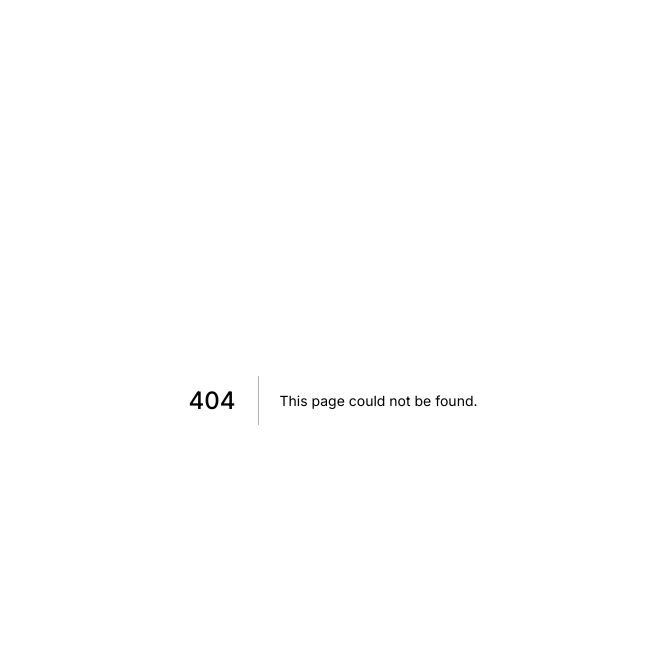
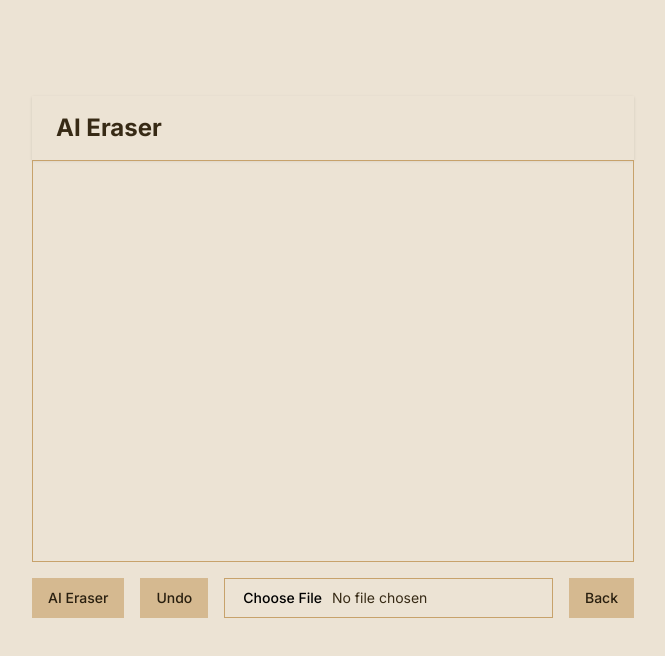
Before and after one commit to mding022/millerding.com, a Next.js app: page /aieraser in a window 1280 px wide. Before the commit this address had no page. Shown: the top 656 px of the page, without its empty margins (307-972 px from the left). Built offline with nearby package versions, Linux system fonts and the light colour scheme.

Commit message:
new features

```diff
--- /dev/null
+++ b/app/aieraser/layout.jsx
@@ -0,0 +1,33 @@
+// This is the root layout component for your Next.js app.
+// Learn more: https://nextjs.org/docs/app/building-your-application/routing/pages-and-layouts#root-layout-required
+import { Inter } from 'next/font/google'
+import { cn } from '@/lib/utils'
+import '../globals.css'
+
+const fontHeading = Inter({
+    subsets: ['latin'],
+    display: 'swap',
+    variable: '--font-heading',
+})
+
+const fontBody = Inter({
+    subsets: ['latin'],
+    display: 'swap',
+    variable: '--font-body',
+})
+
+export default function Layout({ children }) {
+    return (
+        <html lang="en">
+            <body
+                className={cn(
+                    'antialiased',
+                    fontHeading.variable,
+                    fontBody.variable
+                )}
+            >
+                {children}
+            </body>
+        </html>
+    )
+}
--- /dev/null
+++ b/app/aieraser/page.tsx
@@ -0,0 +1,9 @@
+import Component from "../../components/aieraser";
+
+export default function Home() {
+    return (
+        <main className="flex min-h-screen flex-col items-center justify-between p-24">
+            <Component />
+        </main>
+    );
+}
--- /dev/null
+++ b/components/aieraser.jsx
@@ -0,0 +1,98 @@
+
+"use client"
+
+import { useState, useRef, useEffect } from "react"
+import { Label } from "@/components/ui/label";
+import { Button } from "@/components/ui/button"
+import { Input } from "@/components/ui/input"
+import Link from 'next/link'
+
+export default function Component() {
+
+    const [isDrawing, setIsDrawing] = useState(false)
+    const [color, setColor] = useState("#000000")
+    const [lineWidth, setLineWidth] = useState(5)
+    const canvasRef = useRef(null)
+    const [ctx, setCtx] = useState(null)
+    useEffect(() => {
+        const canvas = canvasRef.current
+        const context = canvas.getContext("2d")
+        setCtx(context)
+    }, [])
+    const handleMouseDown = (e) => {
+        setIsDrawing(true)
+        ctx.beginPath()
+        ctx.moveTo(e.nativeEvent.offsetX, e.nativeEvent.offsetY)
+    }
+    const handleMouseMove = (e) => {
+        if (!isDrawing) return
+        ctx.lineTo(e.nativeEvent.offsetX, e.nativeEvent.offsetY)
+        ctx.strokeStyle = color
+        ctx.lineWidth = lineWidth
+        ctx.stroke()
+    }
+    const handleMouseUp = () => {
+        setIsDrawing(false)
+        ctx.closePath()
+    }
+    const handleErase = () => {
+        ctx.globalCompositeOperation = "destination-out"
+        setLineWidth(20)
+    }
+    const handlePencil = () => {
+        ctx.globalCompositeOperation = "source-over"
+        setLineWidth(5)
+    }
+    const handleColorChange = (e) => {
+        setColor(e.target.value)
+    }
+    return (
+        // <div className="flex flex-col items-center justify-center h-screen bg-background">
+        //     < div className="flex flex-col items-center justify-center bg-card rounded-lg shadow-lg p-6" >
+        //         <canvas
+        //             ref={canvasRef}
+        //             width={600}
+        //             height={400}
+        //             className="border border-input rounded-lg mb-4"
+        //             onMouseDown={handleMouseDown}
+        //             onMouseMove={handleMouseMove}
+        //             onMouseUp={handleMouseUp}
+        //         />
+        //         <div className="flex items-center justify-center gap-4">
+        //             <Button onClick={handleClear}>Clear</Button>
+        //             <Button onClick={handleErase}>Erase</Button>
+        //             <Button onClick={handlePencil}>Pencil</Button>
+        //             <Input type="color" value={color} onChange={handleColorChange} className="w-12 h-12 p-0 border-none" />
+        //         </div>
+        //     </div >
+        // </div >
+        <div className="flex flex-col h-screen">
+            <header className="py-4 px-6 shadow">
+                <div className="container mx-auto flex justify-between items-center">
+                    <Link href="#" prefetch={false}>
+                        <h1 className="text-2xl font-bold">AI Eraser</h1>
+                    </Link>
+                </div>
+            </header>
+            <canvas
+                ref={canvasRef}
+                width={600}
+                height={400}
+                className="border border-input rounded-lg mb-4"
+                onMouseDown={handleMouseDown}
+                onMouseMove={handleMouseMove}
+                onMouseUp={handleMouseUp}
+            />
+            <div className="flex items-center justify-center gap-4">
+                <Button onClick={handlePencil}>AI Eraser</Button>
+                <Button onClick={handleErase}>Undo</Button>
+                <div className="w-full">
+                    <Input type="file" id="image1" className="w-full" />
+                </div>
+                <Link href="/"prefetch={false}>
+                    <Button>Back</Button>
+                </Link>
+            </div>
+        </div>
+    )
+}
--- a/components/landingpage.jsx
+++ b/components/landingpage.jsx
@@ -34,6 +34,12 @@ export default function Component() {
                         remove bg
                     </Link>
                 </p>
+                <p>
+                    link to{" "}
+                    <Link href="/aieraser" className="text-primary hover:underline" prefetch={false}>
+                        ai eraser
+                    </Link>
+                </p>
             </div>
         </div>
     )
```
